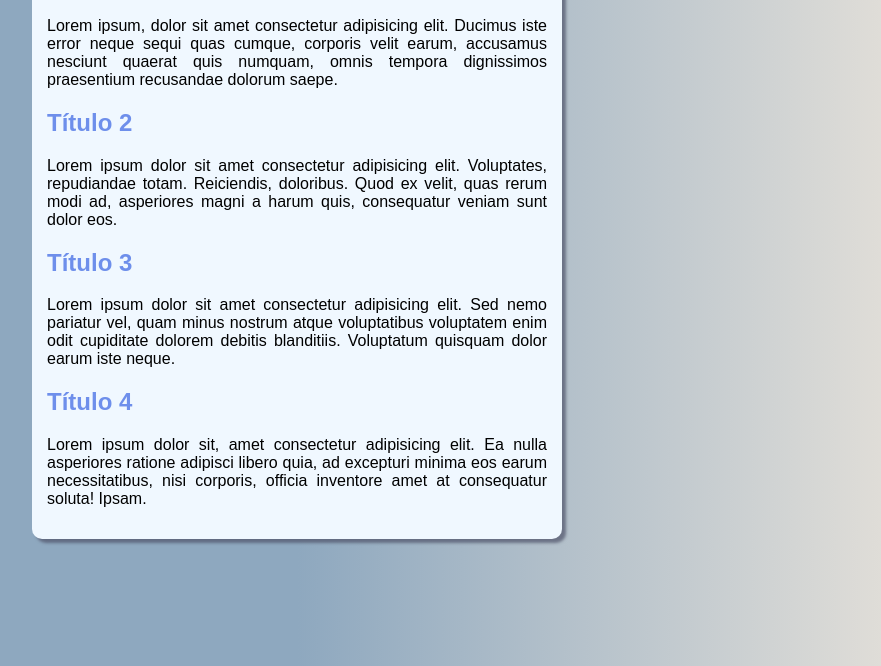
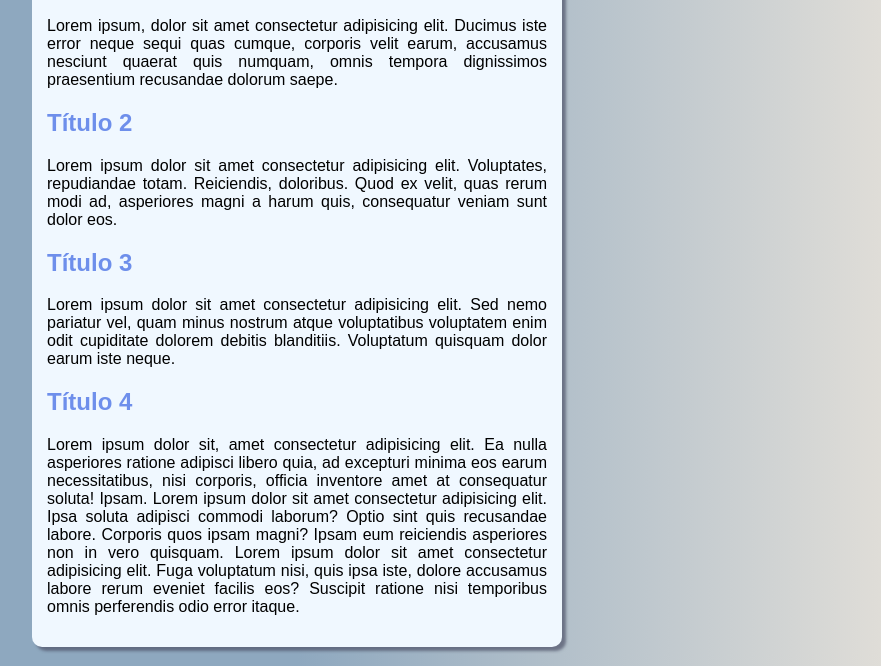
Before and after one commit to Pedroaugust01/site-teste, a plain HTML site: page index.html in a window 1280 px wide. Shown: the part 134-800 px from the top of the page, without its empty margins (343-1224 px from the left). Drawn offline with Linux system fonts and the light colour scheme.

Commit message:
atualização de texto

```diff
--- a/index.html
+++ b/index.html
@@ -16,7 +16,7 @@
         <h2>Título 3</h2>
         <p>Lorem ipsum dolor sit amet consectetur adipisicing elit. Sed nemo pariatur vel, quam minus nostrum atque voluptatibus voluptatem enim odit cupiditate dolorem debitis blanditiis. Voluptatum quisquam dolor earum iste neque.</p>
         <h2>Título 4</h2>
-        <p>Lorem ipsum dolor sit, amet consectetur adipisicing elit. Ea nulla asperiores ratione adipisci libero quia, ad excepturi minima eos earum necessitatibus, nisi corporis, officia inventore amet at consequatur soluta! Ipsam.</p>
+        <p>Lorem ipsum dolor sit, amet consectetur adipisicing elit. Ea nulla asperiores ratione adipisci libero quia, ad excepturi minima eos earum necessitatibus, nisi corporis, officia inventore amet at consequatur soluta! Ipsam. Lorem ipsum dolor sit amet consectetur adipisicing elit. Ipsa soluta adipisci commodi laborum? Optio sint quis recusandae labore. Corporis quos ipsam magni? Ipsam eum reiciendis asperiores non in vero quisquam. Lorem ipsum dolor sit amet consectetur adipisicing elit. Fuga voluptatum nisi, quis ipsa iste, dolore accusamus labore rerum eveniet facilis eos? Suscipit ratione nisi temporibus omnis perferendis odio error itaque.</p>
     </main>
 </body>
 </html>
```
